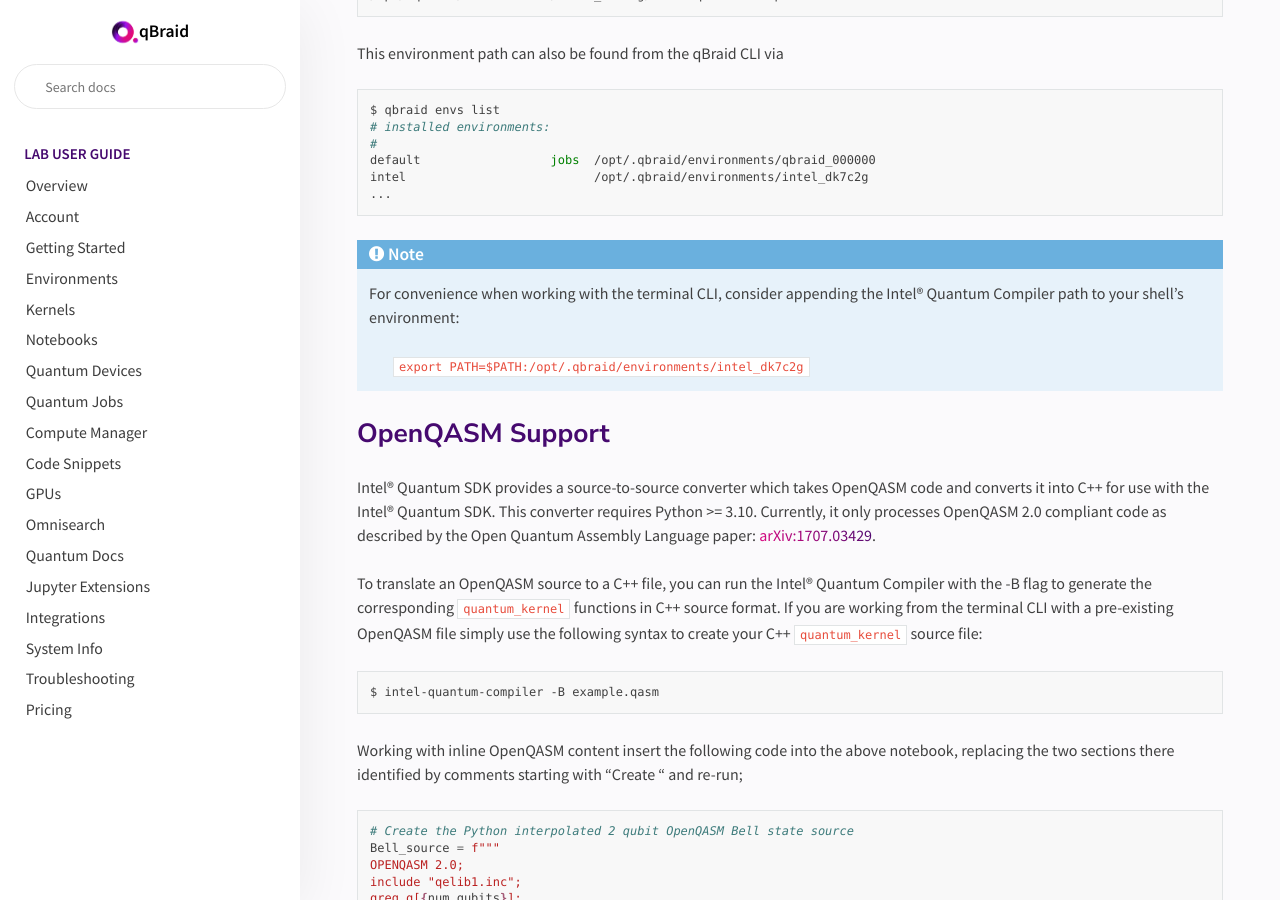
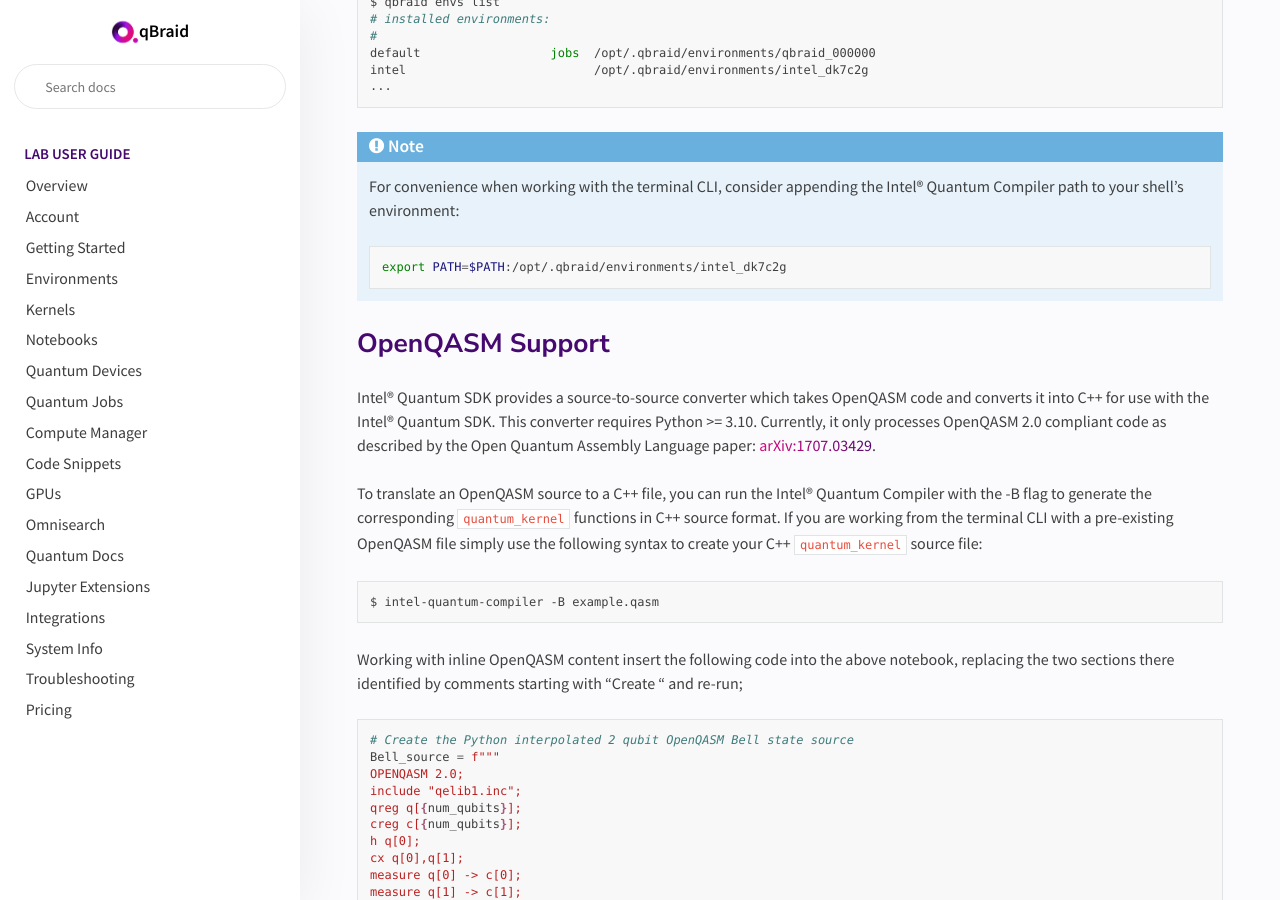
Before and after one commit to qBraid/qBraid-Lab, a Sphinx documentation site: the page built from docs/lab/intel.rst, in a window 1280 px wide and 900 px high, scrolled down 2963 px. Built offline with Sphinx 7.4.7 and the Read the Docs theme 2.0.0, drawn with Linux system fonts in a browser that asks for light colours.

Commit message:
minor edits

```diff
--- a/docs/lab/intel.rst
+++ b/docs/lab/intel.rst
@@ -19,9 +19,9 @@
 
 To cite the Intel® Quantum SDK, please reference:
 
-Khalate, P., Wu, X.-C., Premaratne, S., Hogaboam, J., Holmes, A., Schmitz, A.,
-Guerreschi, G. G., Zou, X. & Matsuura, A. Y.,
-`arXiv:2202.11142 (2022). <https://doi.org/10.48550/arXiv.2202.11142>`_
+    Khalate, P., Wu, X.-C., Premaratne, S., Hogaboam, J., Holmes, A., Schmitz, A.,
+    Guerreschi, G. G., Zou, X. & Matsuura, A. Y.,
+    `arXiv:2202.11142 (2022). <https://doi.org/10.48550/arXiv.2202.11142>`_
 
 The Intel® Quantum SDK is designed to interoperate with Python software
 environments and we will use that feature in your first notebook.
@@ -154,9 +154,9 @@
     For convenience when working with the terminal CLI, consider appending the Intel®
     Quantum Compiler path to your shell's environment:
 
-    ..
+    .. code-block:: bash
 
-        ``export PATH=$PATH:/opt/.qbraid/environments/intel_dk7c2g``
+        export PATH=$PATH:/opt/.qbraid/environments/intel_dk7c2g
 
 OpenQASM Support
 ----------------
```
Also changed, not shown: other parts of docs/lab/intel.rst (+1 -1 lines).
